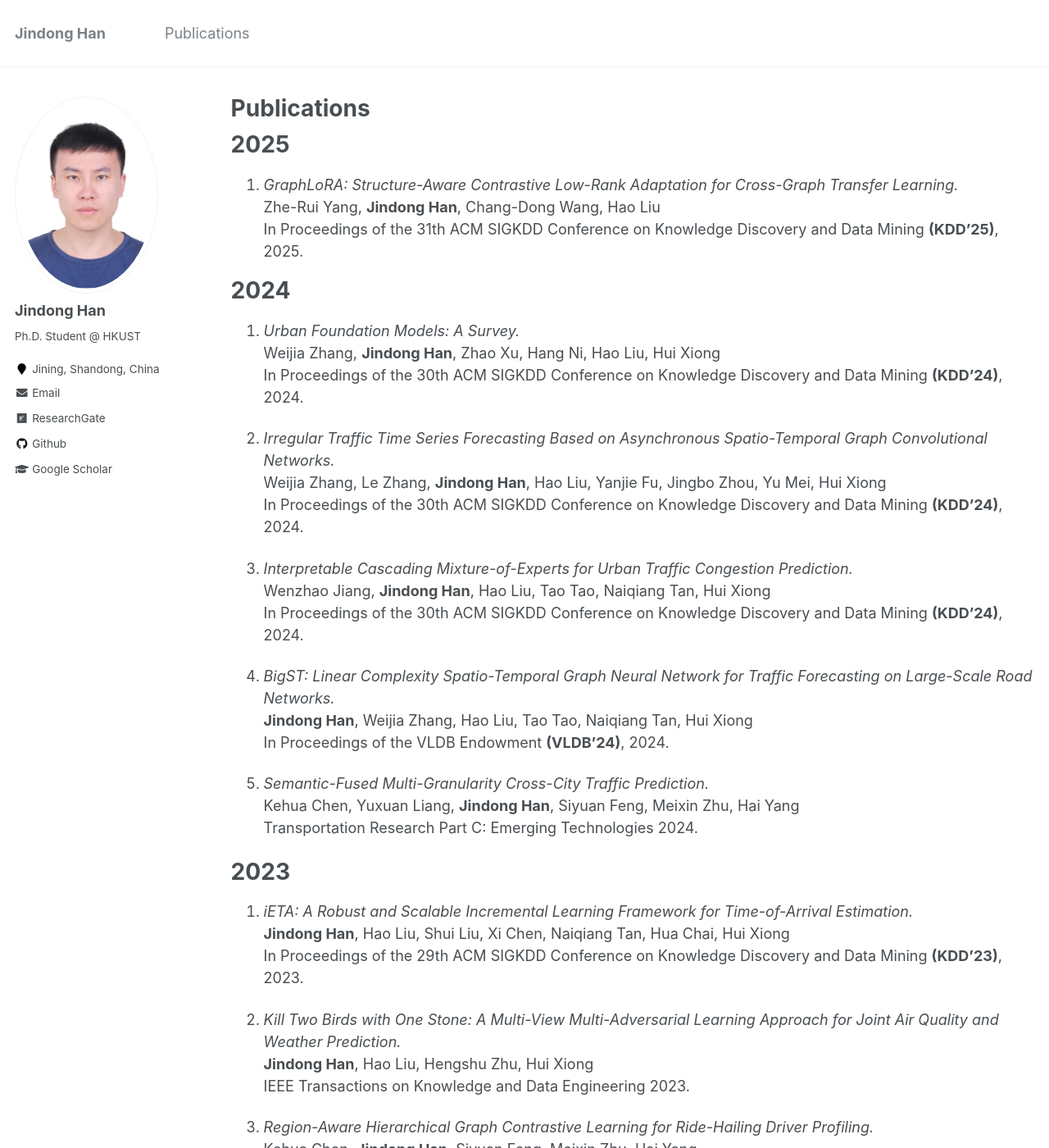
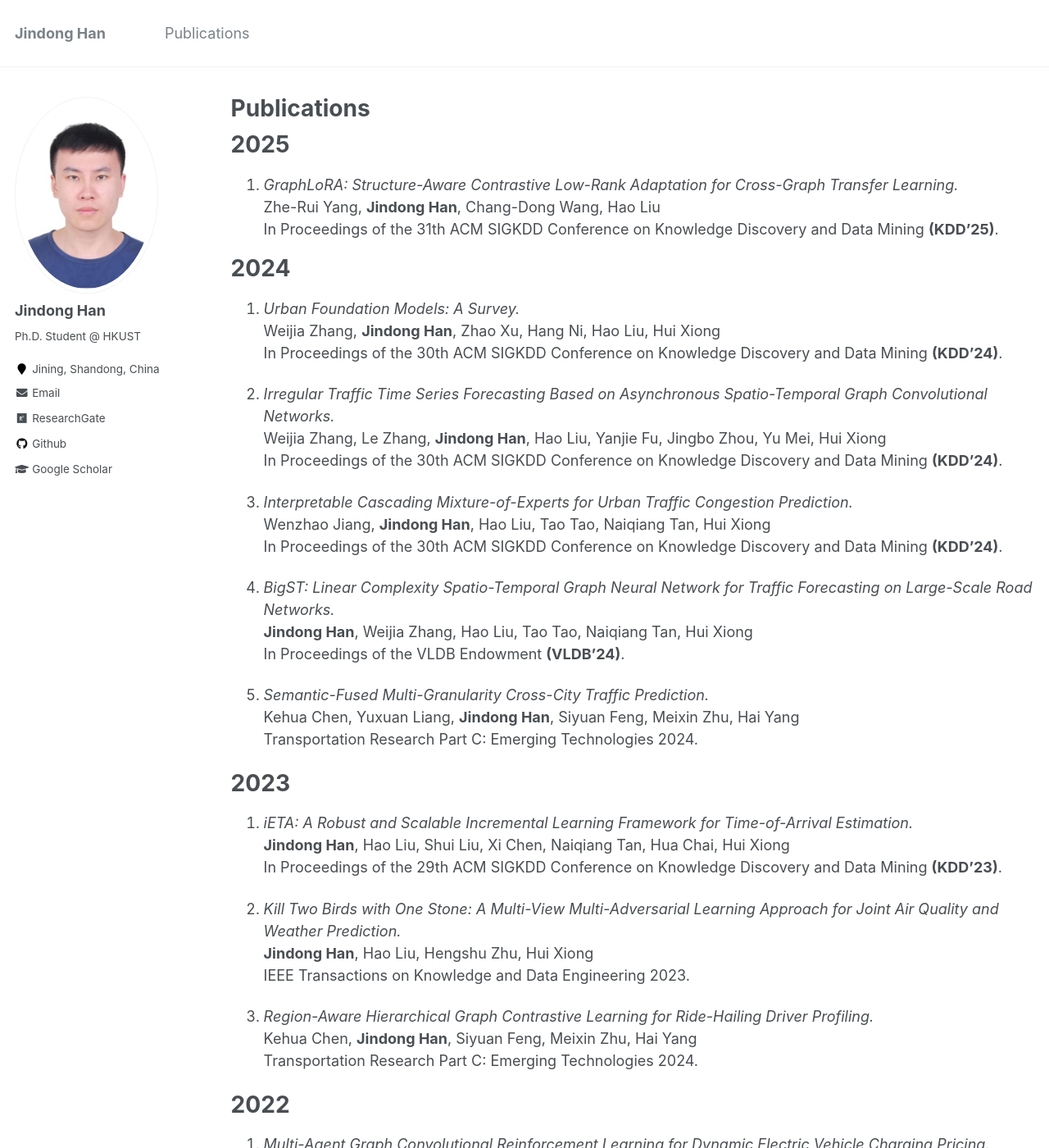
Before and after one commit to jhanao-hkust/jhanao-hkust.github.io, a Jekyll site: the page built from _pages/publications.md, in a window 1280 px wide and 1400 px high. Shown: the whole window at 82% size. Built offline with Jekyll 4.4.1, drawn with Linux system fonts in a browser that asks for light colours; some of the changed text lies outside the part shown.

Commit message:
Update publications.md

```diff
--- a/_pages/publications.md
+++ b/_pages/publications.md
@@ -10,25 +10,25 @@ author_profile: true
 ====
 1.  *GraphLoRA: Structure-Aware Contrastive Low-Rank Adaptation for Cross-Graph Transfer Learning.*  <br>
 Zhe-Rui Yang, **Jindong Han**, Chang-Dong Wang, Hao Liu<br>
-In Proceedings of the 31th ACM SIGKDD Conference on Knowledge Discovery and Data Mining **(KDD'25)**, 2025.
+In Proceedings of the 31th ACM SIGKDD Conference on Knowledge Discovery and Data Mining **(KDD'25)**.
 
 2024
 ====
 1.  *Urban Foundation Models: A Survey.*  <br>
 Weijia Zhang, **Jindong Han**, Zhao Xu, Hang Ni, Hao Liu, Hui Xiong<br>
-In Proceedings of the 30th ACM SIGKDD Conference on Knowledge Discovery and Data Mining **(KDD'24)**, 2024.
+In Proceedings of the 30th ACM SIGKDD Conference on Knowledge Discovery and Data Mining **(KDD'24)**.
 
 1.  *Irregular Traffic Time Series Forecasting Based on Asynchronous Spatio-Temporal Graph Convolutional Networks.*  <br>
 Weijia Zhang, Le Zhang, **Jindong Han**, Hao Liu, Yanjie Fu, Jingbo Zhou, Yu Mei, Hui Xiong<br>
-In Proceedings of the 30th ACM SIGKDD Conference on Knowledge Discovery and Data Mining **(KDD'24)**, 2024.
+In Proceedings of the 30th ACM SIGKDD Conference on Knowledge Discovery and Data Mining **(KDD'24)**.
 
 1.  *Interpretable Cascading Mixture-of-Experts for Urban Traffic Congestion Prediction.*  <br>
 Wenzhao Jiang, **Jindong Han**, Hao Liu, Tao Tao, Naiqiang Tan, Hui Xiong<br>
-In Proceedings of the 30th ACM SIGKDD Conference on Knowledge Discovery and Data Mining **(KDD'24)**, 2024.
+In Proceedings of the 30th ACM SIGKDD Conference on Knowledge Discovery and Data Mining **(KDD'24)**.
 
 1.  *BigST: Linear Complexity Spatio-Temporal Graph Neural Network for Traffic Forecasting on Large-Scale Road Networks.*  <br>
 **Jindong Han**, Weijia Zhang, Hao Liu, Tao Tao, Naiqiang Tan, Hui Xiong<br>
-In Proceedings of the VLDB Endowment **(VLDB'24)**, 2024.
+In Proceedings of the VLDB Endowment **(VLDB'24)**.
 
 1.  *Semantic-Fused Multi-Granularity Cross-City Traffic Prediction.*  <br>
 Kehua Chen, Yuxuan Liang, **Jindong Han**, Siyuan Feng, Meixin Zhu, Hai Yang<br>
@@ -38,7 +38,7 @@ Transportation Research Part C: Emerging Technologies 2024.
 ====
 1.  *iETA: A Robust and Scalable Incremental Learning Framework for Time-of-Arrival Estimation.*  <br>
 **Jindong Han**, Hao Liu, Shui Liu, Xi Chen, Naiqiang Tan, Hua Chai, Hui Xiong<br>
-In Proceedings of the 29th ACM SIGKDD Conference on Knowledge Discovery and Data Mining **(KDD'23)**, 2023.
+In Proceedings of the 29th ACM SIGKDD Conference on Knowledge Discovery and Data Mining **(KDD'23)**.
 
 1.  *Kill Two Birds with One Stone: A Multi-View Multi-Adversarial Learning Approach for Joint Air Quality and Weather Prediction.*  <br>
 **Jindong Han**, Hao Liu, Hengshu Zhu, Hui Xiong<br>
```
Also changed, not shown: other parts of _pages/publications.md (+4 -4 lines).
